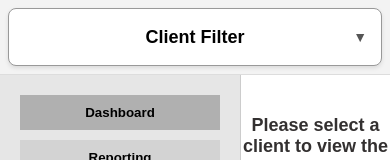
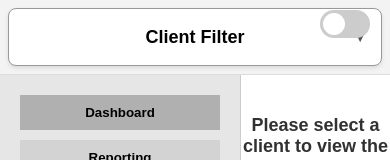
Before and after one commit to Kalina0502/client-portal-project, a website: page index.html in a window 390 px wide. Shown: the top 160 px of the page. Drawn offline with nearby package versions, Linux system fonts and the light colour scheme.

Commit message:
fix: dark mode button fixed

```diff
--- a/style.css
+++ b/style.css
@@ -636,9 +636,9 @@ body.dark-mode #dashboard-table.data-box {
 
 .theme-toggle {
     position: absolute;
-    top: 50%;
+    top: 10px;
     right: 20px;
-    transform: translateY(-1400%);
+    z-index: 10;
 }
 
 /* Back to top */
```
